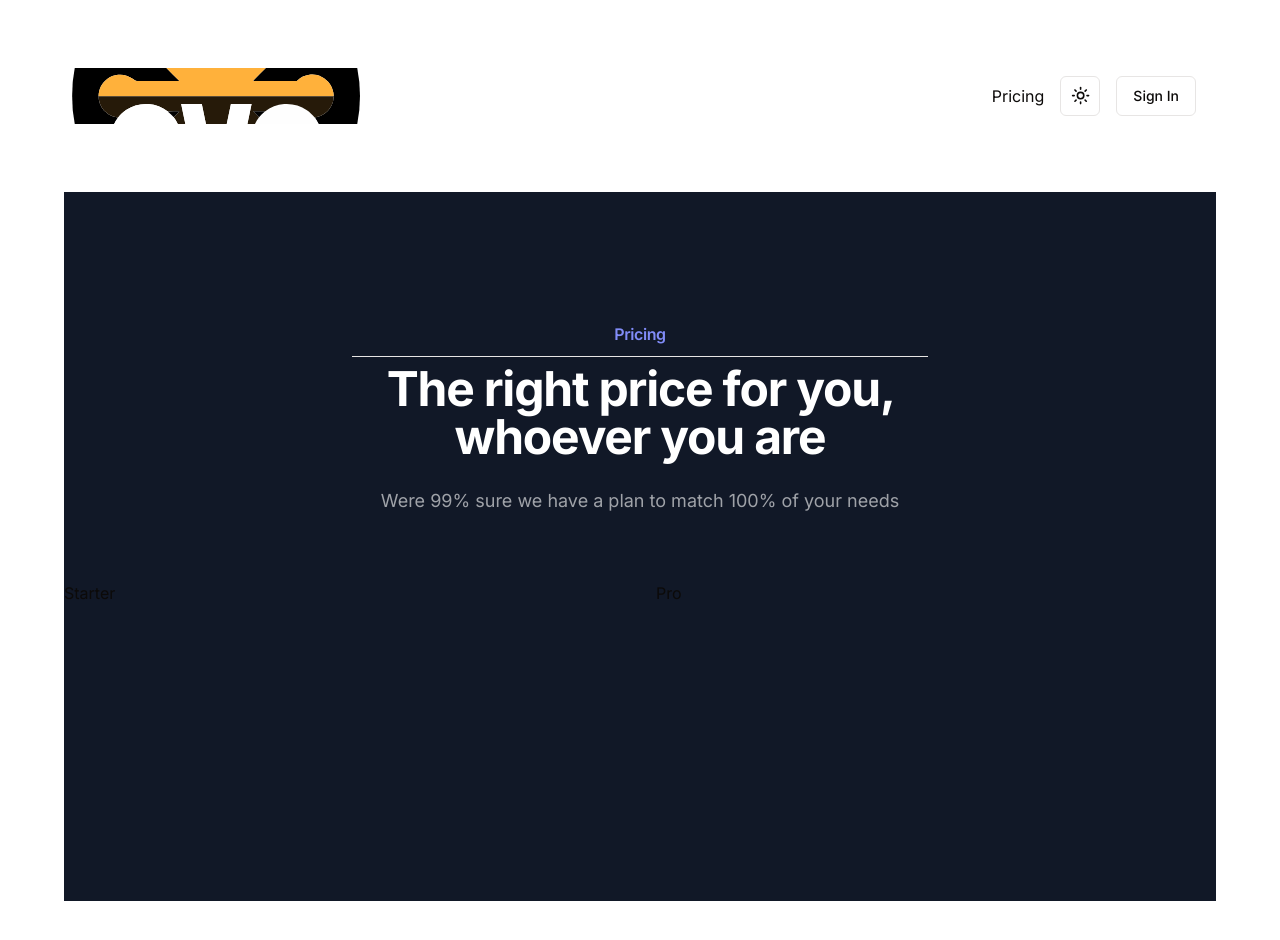
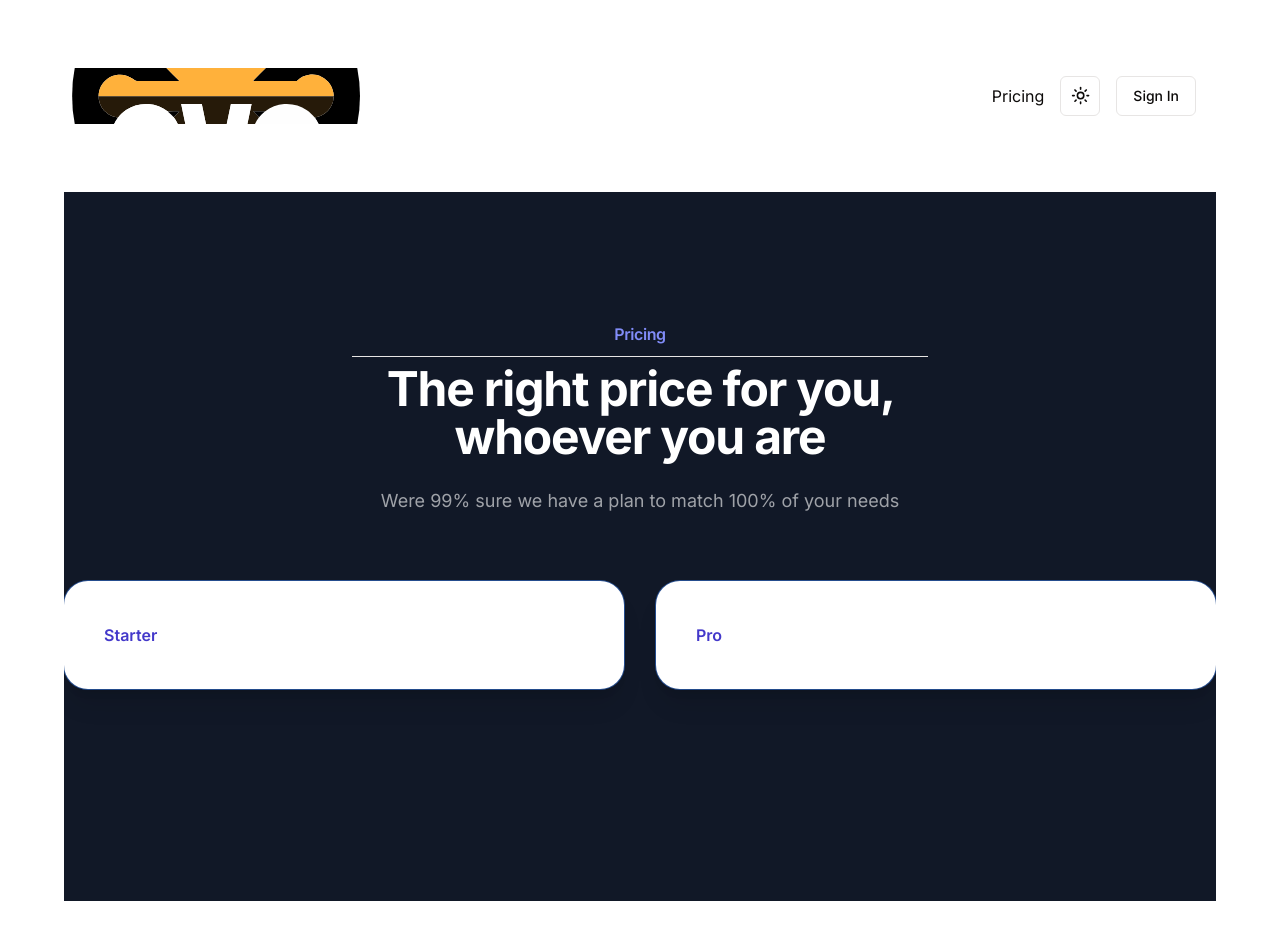
Before and after one commit to bcthakre/nextjs-shadcn-test, a Next.js app: page /pricing in a window 1280 px wide. Shown: the top 940 px of the page. Built offline with nearby package versions, Linux system fonts and the light colour scheme; no server answers.

Commit message:
Update user authentication logic
The commit message suggests that the developer has made changes to the code related to user authentication logic.

```diff
--- a/src/components/PricingCard.tsx
+++ b/src/components/PricingCard.tsx
@@ -35,10 +35,22 @@ function PricingCard({ redirect }: { redirect: boolean }) {
   return (
     <div>
       <div className="grid mx-auto max-wd-md grid-cols-1 gap-8 lg:max-wd-4xl lg:grid-cols-2">
-      {tiers.map((tier) => (
-         // return some JSX here based on the tier
-         <div key={tier.id}>{tier.name}</div>
-       ))}
+        {tiers.map((tier) => (
+          // return some JSX here based on the tier
+          <div
+            key={tier.id}
+            className="flex flex-col justify-between rounded-3xl bg-white p-8 shadow-xl ring-1 ring-gray-9001/10 sm:p-10"
+          >
+            <div>
+              <h3
+                id={tier.id + tier.name}
+                className="text-base font-semibold leading-7 text-indigo-700"
+              >
+                {tier.name}
+              </h3>
+            </div>
+          </div>
+        ))}
       </div>
     </div>
   );
```
